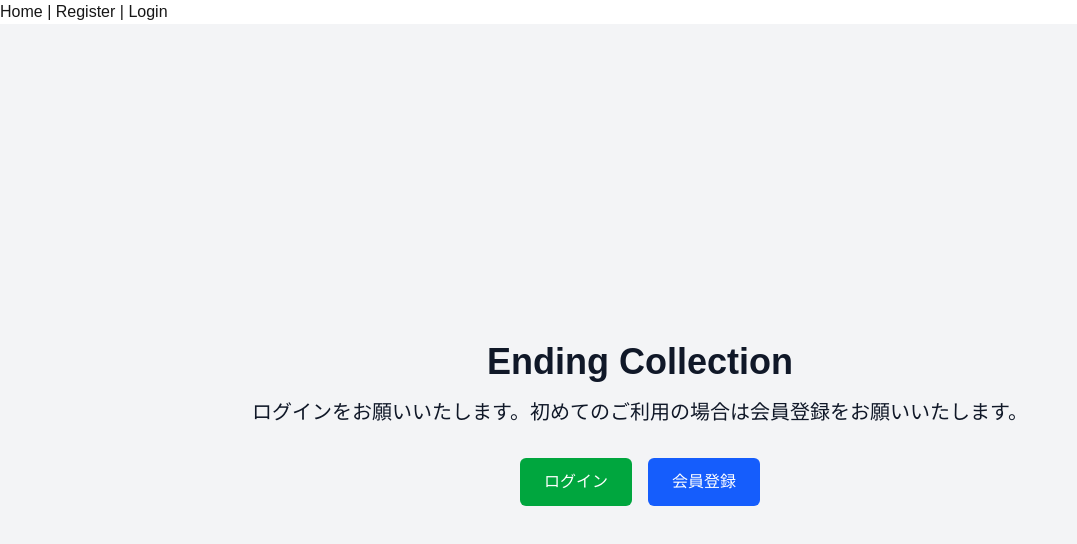
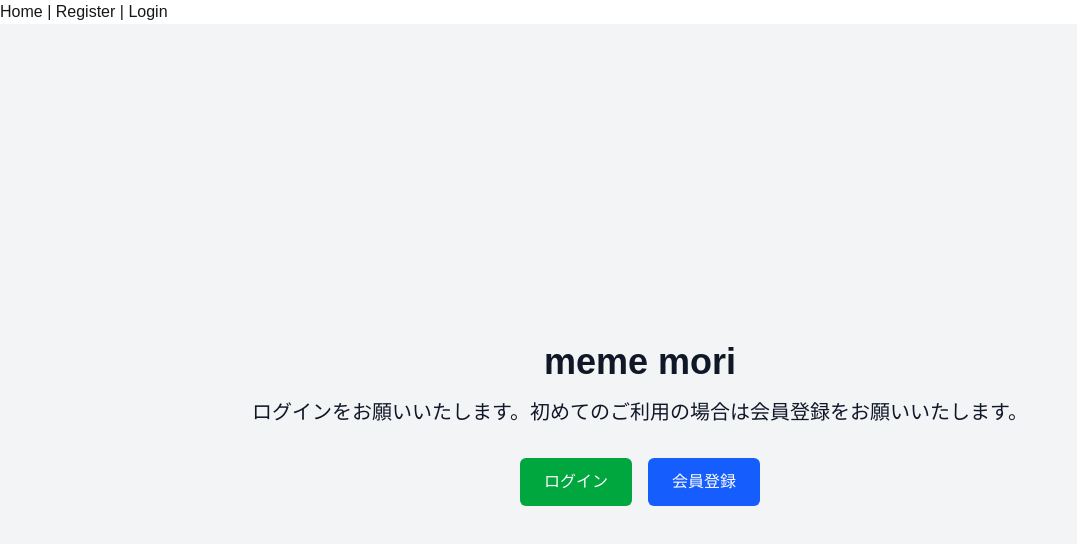
Before and after one commit to MasanoriMatsuda-SB/ending_collection_frontend, a Next.js app: page / in a window 1280 px wide. Shown: the top 544 px of the page, without its empty margins (0-1077 px from the left). Built offline with nearby package versions, Linux system fonts and the light colour scheme.

Commit message:
signupエンドポイントに対応。アプリ正式名称実装。

```diff
--- a/src/app/page.tsx
+++ b/src/app/page.tsx
@@ -33,7 +33,7 @@ export default function HomePage() {
 
   return (
     <div className="min-h-screen flex flex-col items-center justify-center bg-gray-100">
-      <h1 className="text-4xl font-bold mb-4 text-gray-900">Ending Collection</h1>
+      <h1 className="text-4xl font-bold mb-4 text-gray-900">meme mori</h1>
       {username ? (
         <>
           <p className="text-xl mb-8 text-gray-900">ようこそ、{username}さん</p>
@@ -68,7 +68,7 @@ export default function HomePage() {
               ログイン
             </Link>
             <Link
-              href="/register"
+              href="/signup"
               className="px-6 py-3 bg-blue-600 text-white rounded-md hover:bg-blue-700 transition"
             >
               会員登録
--- a/src/app/register/page.tsx
+++ b/src/app/signup/page.tsx
@@ -1,10 +1,10 @@
-// src/app/register/page.tsx
+// src/app/signup/page.tsx
 'use client';
 
 import { useState } from 'react';
 import { useRouter } from 'next/navigation';
 
-export default function RegisterPage() {
+export default function SignupPage() {
   const router = useRouter();
   const [username, setUsername] = useState('');
   const [email, setEmail] = useState('');
@@ -18,8 +18,8 @@ export default function RegisterPage() {
     setIsLoading(true);
 
     try {
-      // 会員登録リクエスト
-      const res = await fetch(`${process.env.NEXT_PUBLIC_API_URL}/register`, {
+      // 会員登録（signup）リクエスト
+      const res = await fetch(`${process.env.NEXT_PUBLIC_API_URL}/signup`, {
         method: 'POST',
         headers: { 'Content-Type': 'application/json' },
         body: JSON.stringify({ username, email, password }),
@@ -37,7 +37,7 @@ export default function RegisterPage() {
         return;
       }
 
-      // 登録が成功したら、同じ認証情報でログインリクエストを送る
+      // 登録が成功したら自動ログイン
       const loginRes = await fetch(`${process.env.NEXT_PUBLIC_API_URL}/login`, {
         method: 'POST',
         headers: { 'Content-Type': 'application/json' },
```
